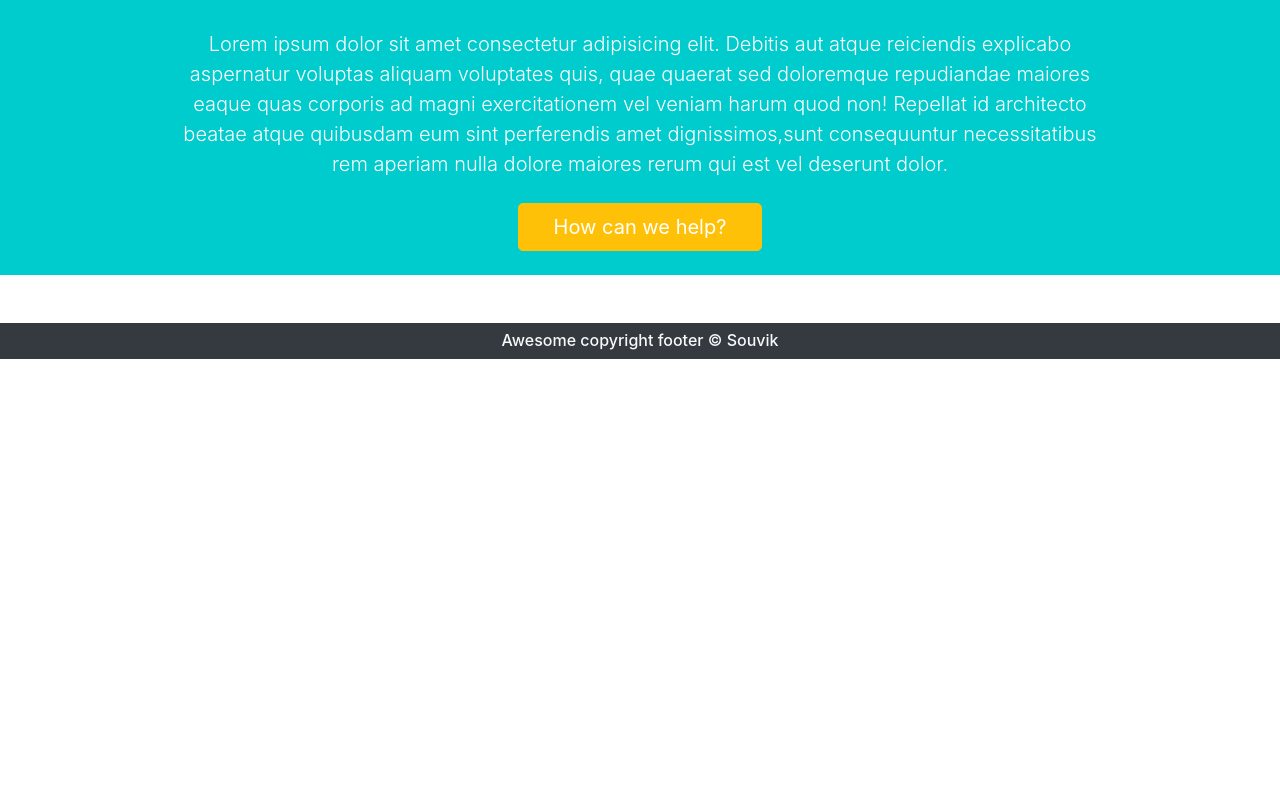
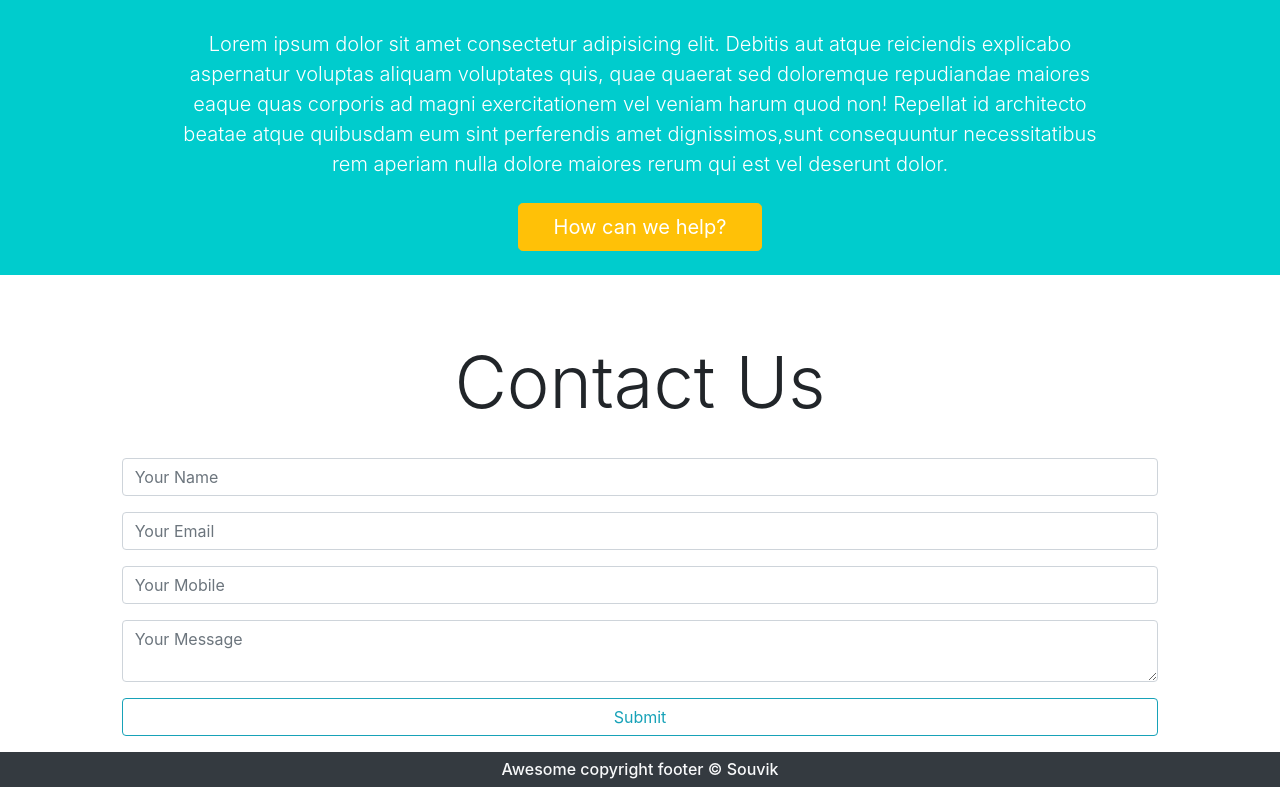
Before and after one commit to Souvik48/reactgatscourseapp, a Gatsby site: page /contact in a window 1280 px wide. Shown: the part 627-1414 px from the top of the page. Before the commit the page ends 986 px from the top, so only its background shows below. Built offline with nearby package versions, Linux system fonts and the light colour scheme; Gatsby itself is replaced by a stand-in of ours.

Commit message:
Updated Contact page

```diff
--- a/src/components/Contact/contact.js
+++ b/src/components/Contact/contact.js
@@ -6,7 +6,36 @@
     return (
         <section className="py-3">
             <Heading title="Contact Us"/>
-
+            <div className="col-10 sm-8 mx-auto">
+                <form action="https://formspree.io/iamsouvikdas09@gmail.com"
+                 method="POST">
+                  <div className="form-group">
+                    <input
+                    type="text" name="name" id="name"
+                    placeholder="Your Name"
+                    className="form-control"/>
+                  </div>
+                  <div className="form-group">
+                    <input
+                    type="email" name="email" id="email"
+                    placeholder="Your Email"
+                    className="form-control"/>
+                  </div>
+                  <div className="form-group">
+                    <input
+                    type="text" name="mobile" id="mobile"
+                    placeholder="Your Mobile"
+                    className="form-control"/>
+                  </div>
+                  <div className="form-group">
+                    <textarea
+                    type="text" name="description" id="description"
+                    placeholder="Your Message"
+                    className="form-control"/>
+                  </div>
+                  <button type="submit" className="btn btn-outline-info btn-block">Submit</button>
+                </form>
+            </div>
         </section>
     )
 }
--- a/src/pages/contact.js
+++ b/src/pages/contact.js
@@ -19,6 +19,7 @@
     heroclass="about-background" //go to css to style this hero-background
     />
     <InfoBlock heading="How can we help?" />
+    <Contact/>
   </Layout>
 )
 //<InfoBlock heading="About Us" />
```
